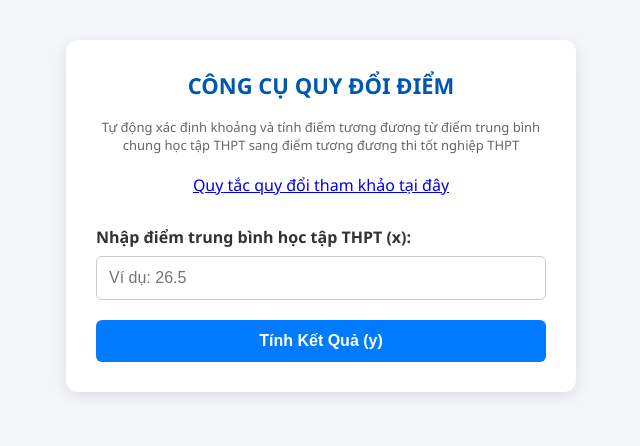
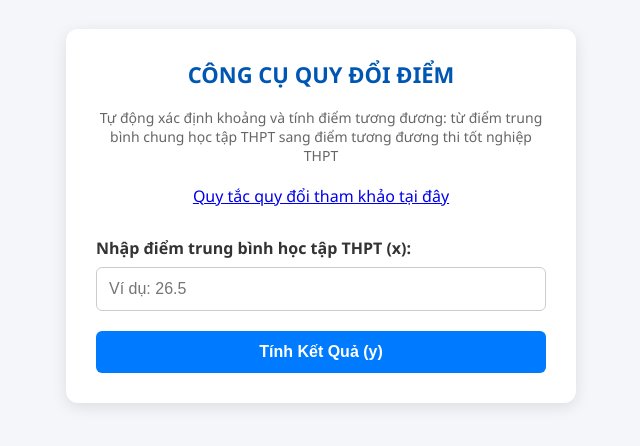
Before and after one commit to vtchien-cell/cong-cu-quy-doi-diem-hpu, a plain HTML site: page index.html in a window 1280 px wide. Shown: the part 204-650 px from the top of the page, without its empty margins (319-959 px from the left). Drawn offline with Linux system fonts and the light colour scheme.

Commit message:
Update index.html

```diff
--- a/index.html
+++ b/index.html
@@ -91,8 +91,8 @@
 
 <div class="container">
     <h2>CÔNG CỤ QUY ĐỔI ĐIỂM</h2>
-    <p style="font-size: 13px; color: #666; text-align: center; margin-bottom: 20px;">
-        Tự động xác định khoảng và tính điểm tương đương từ điểm trung bình chung học tập THPT sang điểm tương đương thi tốt nghiệp THPT
+    <p style="font-size: 14px; color: #666; text-align: center; margin-bottom: 20px;">
+        Tự động xác định khoảng và tính điểm tương đương: từ điểm trung bình chung học tập THPT sang điểm tương đương thi tốt nghiệp THPT
     </p>
 <div class="reference-link" style="text-align: center; margin-bottom: 30px;">
         <a href="https://hpu.edu.vn/blogs/thong-tin-tuyen-sinh/thong-bao-tuyen-sinh-he-dai-hoc-chinh-quy-nam-2026-hpu" target="_blank" rel="noopener noreferrer">
```
